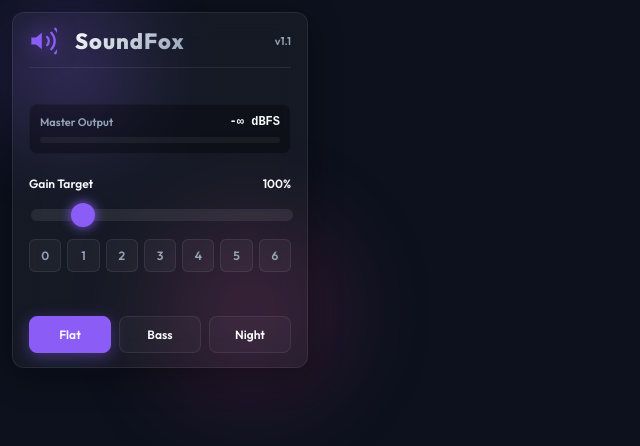
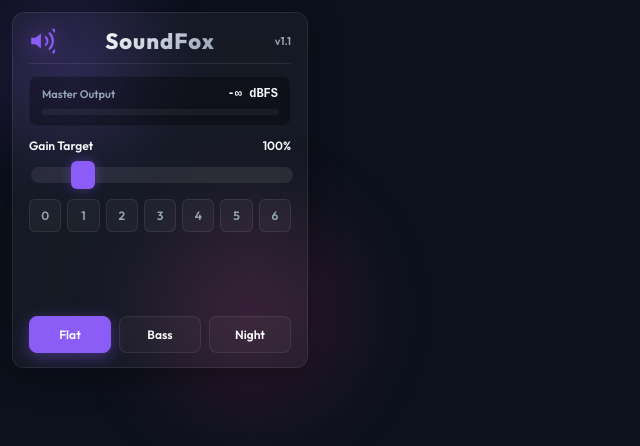
Before and after one commit to vadimcastro/SoundFox, a website built with Vite: page index.html in a window 1280 px wide. Shown: the whole page, without its empty margins (0-640 px from the left). Built offline with nearby package versions, Linux system fonts and the light colour scheme; some packages are replaced by stand-ins of ours.

Commit message:
style: perfect header alignment, rectangular slider thumb, and remove trailing padding

```diff
--- a/src/style.css
+++ b/src/style.css
@@ -82,23 +82,23 @@ body::after {
   flex-grow: 1;
   display: flex;
   flex-direction: column;
-  gap: 16px;
+  gap: 12px;
 }
 
+/* Header Area */
 .header-row.compact {
-  display: flex;
+  display: grid;
+  grid-template-columns: 40px 1fr 40px; /* Force left/right areas to be equal size for perfect center alignment */
   align-items: center;
-  justify-content: flex-start;
-  margin-bottom: 20px;
-  padding-bottom: 12px;
+  padding-bottom: 8px;
   border-bottom: 1px solid var(--glass-border);
 }
 
 .speaker-icon.mini {
-  width: 28px;
-  height: 28px;
-  margin-right: 18px;
+  width: 26px;
+  height: 26px;
   filter: drop-shadow(0 0 10px rgba(139, 92, 246, 0.6));
+  justify-self: start;
 }
 
 h1.mini {
@@ -109,25 +109,28 @@ h1.mini {
   -webkit-background-clip: text;
   background-clip: text;
   -webkit-text-fill-color: transparent;
-  display: flex;
-  align-items: baseline;
+  justify-self: center;
+  text-align: center;
   letter-spacing: 1px;
 }
 
 .version {
   font-size: 11px;
-  margin-left: auto;
   color: var(--text-muted);
   -webkit-text-fill-color: var(--text-muted);
   font-weight: 600;
+  justify-self: end;
+  text-align: right;
 }
 
 /* Meter */
 .meter-container {
   background: rgba(0,0,0,0.3);
-  padding: 10px;
+  padding: 10px 12px; /* Uniform internal padding ensures the inner bar touches edges logically */
   border-radius: 8px;
   border: 1px solid rgba(255,255,255,0.03);
+  width: 100%;
+  box-sizing: border-box;
 }
 
 .meter-label {
@@ -164,7 +167,6 @@ h1.mini {
 .slider-container {
   display: flex;
   flex-direction: column;
-  padding: 6px 0;
 }
 
 .slider-label {
@@ -172,7 +174,7 @@ h1.mini {
   justify-content: space-between;
   font-size: 12px;
   font-weight: 600;
-  margin-bottom: 16px;
+  margin-bottom: 12px;
 }
 
 input[type=range] {
@@ -185,33 +187,35 @@ input[type=range] {
 
 input[type=range]::-webkit-slider-runnable-track {
   width: 100%;
-  height: 12px;
+  height: 16px; /* Much taller track height */
   background: rgba(255, 255, 255, 0.08);
-  border-radius: 6px;
+  border-radius: 8px;
 }
 
 input[type=range]::-webkit-slider-thumb {
   -webkit-appearance: none;
   appearance: none;
-  height: 24px;
+  height: 28px;
   width: 24px;
-  border-radius: 50%;
+  border-radius: 6px; /* Squarish Box */
   background: var(--primary);
   margin-top: -6px;
-  box-shadow: 0 0 12px var(--primary);
+  box-shadow: 0 0 12px rgba(139, 92, 246, 0.4);
   cursor: pointer;
   transition: transform 0.2s;
 }
 
 input[type=range]::-webkit-slider-thumb:hover {
-  transform: scale(1.15);
+  transform: scale(1.1);
+  background: #a78bfa;
 }
 
 .presets-row {
   display: grid;
   grid-template-columns: repeat(7, 1fr);
   gap: 6px;
-  margin-top: 16px;
+  margin-top: 14px;
+  width: 100%;
 }
 
 .preset-btn {
@@ -239,6 +243,7 @@ input[type=range]::-webkit-slider-thumb:hover {
   display: flex;
   gap: 8px;
   margin-top: auto;
+  width: 100%;
 }
 
 .toggle-btn.compact {
```
